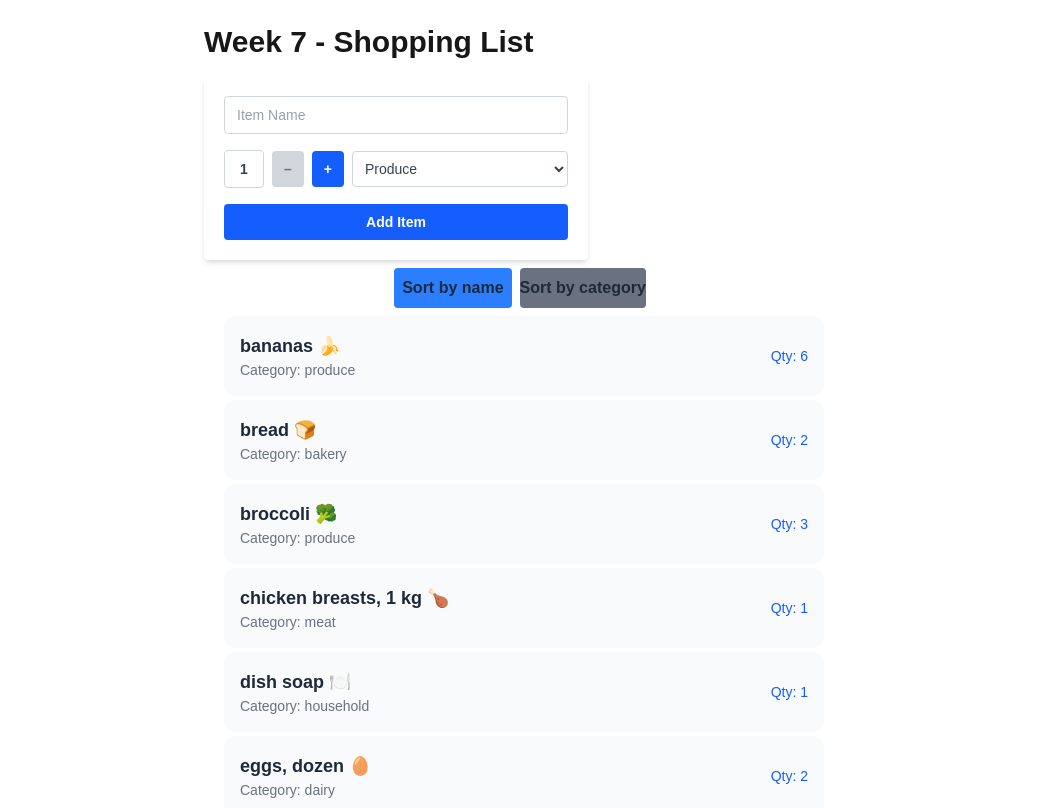
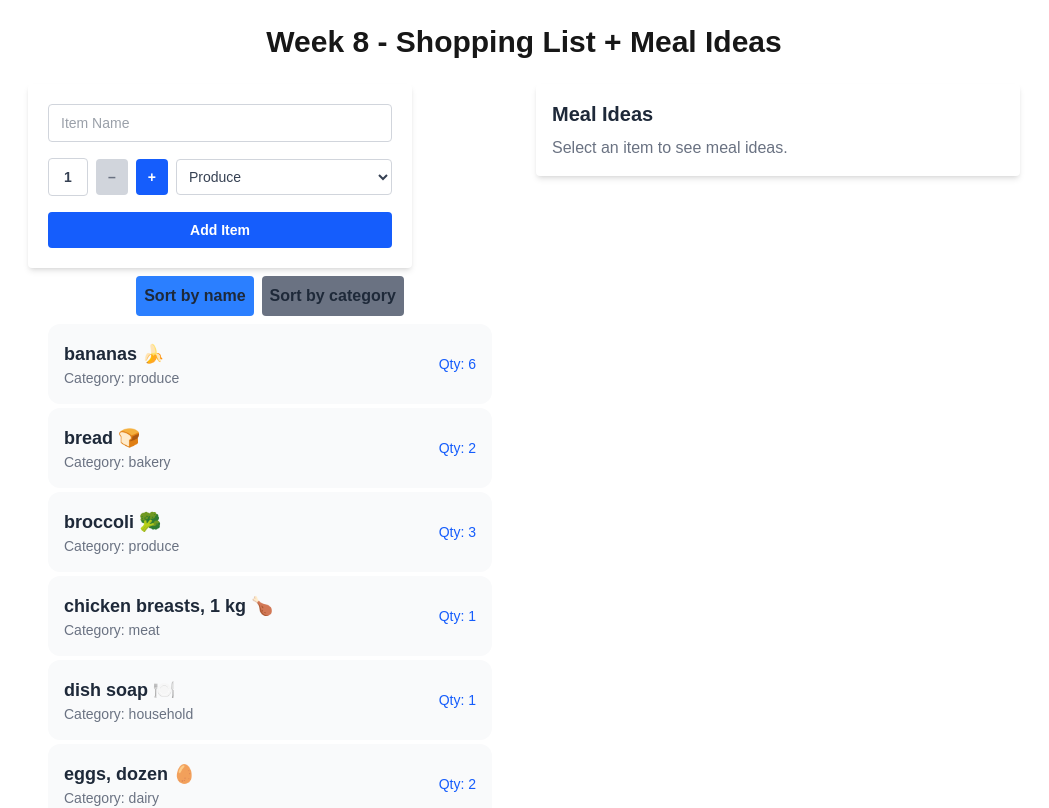
Before and after one commit to Maxwell9-9/cprg306-assignments, a Next.js app: page /week-8 in a window 1280 px wide. Shown: the top 808 px of the page, without its empty margins (116-1165 px from the left). Built offline with nearby package versions, Linux system fonts and the light colour scheme.

Commit message:
edited and updated the files

```diff
--- a/app/week-8/item-list.js
+++ b/app/week-8/item-list.js
@@ -1,42 +1,44 @@
-"use client"
+"use client";
 
 import { useState } from "react";
 import Item from "./item";
-import data from "./item.json";
-export default function ItemList({items}) {
+
+export default function ItemList({ items, onItemSelect }) {
   const [sortBy, setSortBy] = useState("name");
 
-
-    items.sort((a,b) => {
+  items.sort((a, b) => {
     switch (sortBy) {
-            case "name": return a.name.localeCompare(b.name);
-            case "category": return a.category.localeCompare(b.category);
+      case "name":
+        return a.name.localeCompare(b.name);
+      case "category":
+        return a.category.localeCompare(b.category);
     }
-    })
-
-
+  });
 
   return (
     <div className="justify-center gap-2 mb-2 px-5">
-
-            <span className="flex flex-row justify-center pb-2">
-                <button className={`p-2 mr-2 rounded font-bold text-gray-800 ${sortBy == "name" ? "bg-blue-500" : "bg-gray-500"}`} onClick={() => { setSortBy("name");}}>Sort by name</button>
-                <button className={`border-p-2 mr-2 rounded font-bold  text-gray-800 ${sortBy == "category" ? "bg-blue-500" : "bg-gray-500"}`} onClick={() => { setSortBy("category");}}>Sort by category</button>
-            </span>
+      <div className="flex flex-row justify-center pb-2">
+        <button
+          className={`p-2 mr-2 rounded font-bold text-gray-800 ${
+            sortBy === "name" ? "bg-blue-500" : "bg-gray-500"
+          }`}
+          onClick={() => setSortBy("name")}>
+          Sort by name
+        </button>
+        <button
+          className={`p-2 rounded font-bold text-gray-800 ${
+            sortBy === "category" ? "bg-blue-500" : "bg-gray-500"
+          }`}
+          onClick={() => setSortBy("category")}>
+          Sort by category
+        </button>
+      </div>
 
       <ul className="flex flex-col gap-1">
         {items.map((item, index) => (
-                    <li className="flex justify-between items-center p-4 hover:bg-gray-100 bg-gray-50 hover:border-2 rounded-xl" key={index}>
-                    <div>
-                        <p className="text-lg font-semibold text-gray-800">{item.name}</p>
-                        <p className="text-sm text-gray-500">Category: {item.category}</p>
-                    </div>
-                    <span className="text-sm font-medium text-blue-600">
-                        Qty: {item.quantity}
-                    </span>
-                    </li>
+          <Item key={index} item={item} onSelect={onItemSelect} />
         ))}
       </ul>
     </div>
-    )
+  );
 }
--- a/app/week-8/item.js
+++ b/app/week-8/item.js
@@ -1,9 +1,11 @@
-export default function Item({ item }) {
+export default function Item({ item, onSelect }) {
   return (
-    <li className="flex justify-between items-center p-4 hover:bg-gray-50">
+    <li
+      onClick={() => onSelect(item)}
+      className="flex justify-between items-center p-4 hover:bg-blue-50 bg-gray-50 hover:border-2 rounded-xl cursor-pointer">
       <div>
-        <p className="text-lg font-semibold text-blue-800">{item.name}</p>
-        <p className="text-sm text-blue-500">Category: {item.category}</p>
+        <p className="text-lg font-semibold text-gray-800">{item.name}</p>
+        <p className="text-sm text-gray-500">Category: {item.category}</p>
       </div>
       <span className="text-sm font-medium text-blue-600">
         Qty: {item.quantity}
--- a/app/week-8/meal-ideas.js
+++ b/app/week-8/meal-ideas.js
@@ -1,42 +1,55 @@
-"use client"
+"use client";
 
-import { useState } from "react";
-import Item from "./item";
-import data from "./item.json";
-export default function ItemList({items}) {
-    const [sortBy, setSortBy] = useState("name");
+import { useState, useEffect } from "react";
 
+async function fetchMealIdeas(ingredient) {
+  try {
+    const response = await fetch(
+      `https://www.themealdb.com/api/json/v1/1/filter.php?i=${ingredient}`
+    );
+    const data = await response.json();
+    return data.meals || [];
+  } catch (error) {
+    console.error("Error fetching meals:", error);
+    return [];
+  }
+}
 
-    items.sort((a,b) => {
-        switch (sortBy) {
-            case "name": return a.name.localeCompare(b.name);
-            case "category": return a.category.localeCompare(b.category);
-        }
-    })
+export default function MealIdeas({ ingredient }) {
+  const [meals, setMeals] = useState([]);
 
+  useEffect(() => {
+    if (!ingredient) return;
+    async function loadMealIdeas() {
+      const mealResults = await fetchMealIdeas(ingredient);
+      setMeals(mealResults);
+    }
+    loadMealIdeas();
+  }, [ingredient]);
 
+  if (!ingredient) {
+    return (
+      <div className="bg-white p-4 rounded shadow-md w-full">
+        <h2 className="text-xl font-bold text-gray-800 mb-2">Meal Ideas</h2>
+        <p className="text-gray-500">Select an item to see meal ideas.</p>
+      </div>
+    );
+  }
 
-    return (
-        <div className="justify-center gap-2 mb-2 px-5">
-
-            <span className="flex flex-row justify-center pb-2">
-                <button className={`p-2 mr-2 rounded font-bold text-gray-800 ${sortBy == "name" ? "bg-blue-500" : "bg-gray-500"}`} onClick={() => { setSortBy("name");}}>Sort by name</button>
-                <button className={`border-p-2 mr-2 rounded font-bold  text-gray-800 ${sortBy == "category" ? "bg-blue-500" : "bg-gray-500"}`} onClick={() => { setSortBy("category");}}>Sort by category</button>
-            </span>
-
-            <ul className="flex flex-col gap-1">
-                {items.map((item, index) => (
-                    <li className="flex justify-between items-center p-4 hover:bg-gray-100 bg-gray-50 hover:border-2 rounded-xl" key={index}>
-                    <div>
-                        <p className="text-lg font-semibold text-gray-800">{item.name}</p>
-                        <p className="text-sm text-gray-500">Category: {item.category}</p>
-                    </div>
-                    <span className="text-sm font-medium text-blue-600">
-                        Qty: {item.quantity}
-                    </span>
-                    </li>
-                ))}
-            </ul>
-        </div>
-    )
+  return (
+    <div className="bg-white p-4 rounded shadow-md w-full">
+      <h2 className="text-xl font-bold text-gray-800 mb-3">
+        Meal Ideas for "{ingredient}"
+      </h2>
+      <ul className="list-disc list-inside space-y-2">
+        {meals.map((meal) => (
+          <li
+            key={meal.idMeal}
+            className="text-gray-800 font-medium hover:text-blue-600 cursor-pointer" >
+            {meal.strMeal}
+          </li>
+        ))}
+      </ul>
+    </div>
+  );
 }
--- a/app/week-8/page.js
+++ b/app/week-8/page.js
@@ -4,21 +4,37 @@ import { useState } from 'react';
 import itemsData from './item.json';
 import ItemList from './item-list';
 import NewItem from './new-item';
+import MealIdeas from './meal-ideas';
 
-export default function Page(){
+export default function Page() {
+  const [items, setItems] = useState(itemsData);
+  const [selectedItemName, setSelectedItemName] = useState("");
 
-    const [items, setItems] = useState(itemsData);
+  const handleAddItem = (newItem) => {
+    setItems((prevItems) => [...prevItems, newItem]);
+  };
 
-    const handleAddItem = (newItem) => {
-        setItems((prevItems) => [...prevItems, newItem]);
-    };
+  const handleItemSelect = (item) => {
 
+    let cleanedName = item.name
+      .split(",")[0]
+      .replace(/[^\p{L}\p{N}\s]/gu, "")
+      .trim();
+    setSelectedItemName(cleanedName);
+  };
 
   return (
-    <main className="max-w-2xl mx-auto px-4 py-6">
-      <h1 className="text-3xl font-bold mb-4">Week 7 - Shopping List </h1>
-      <NewItem onAddItem={handleAddItem} />
-      <ItemList items={items} />
+    <main className="max-w-5xl mx-auto px-4 py-6">
+      <h1 className="text-3xl font-bold mb-6 text-center">Week 8 - Shopping List + Meal Ideas</h1>
+      <div className="flex flex-col md:flex-row gap-6">
+        <div className="flex-1">
+          <NewItem onAddItem={handleAddItem}/>
+          <ItemList items={items} onItemSelect={handleItemSelect}/>
+        </div>
+        <div className="flex-1">
+          <MealIdeas ingredient={selectedItemName}/>
+        </div>
+      </div>
     </main>
   );
 }
```
Lines whose indentation alone changed are shown as unchanged.
